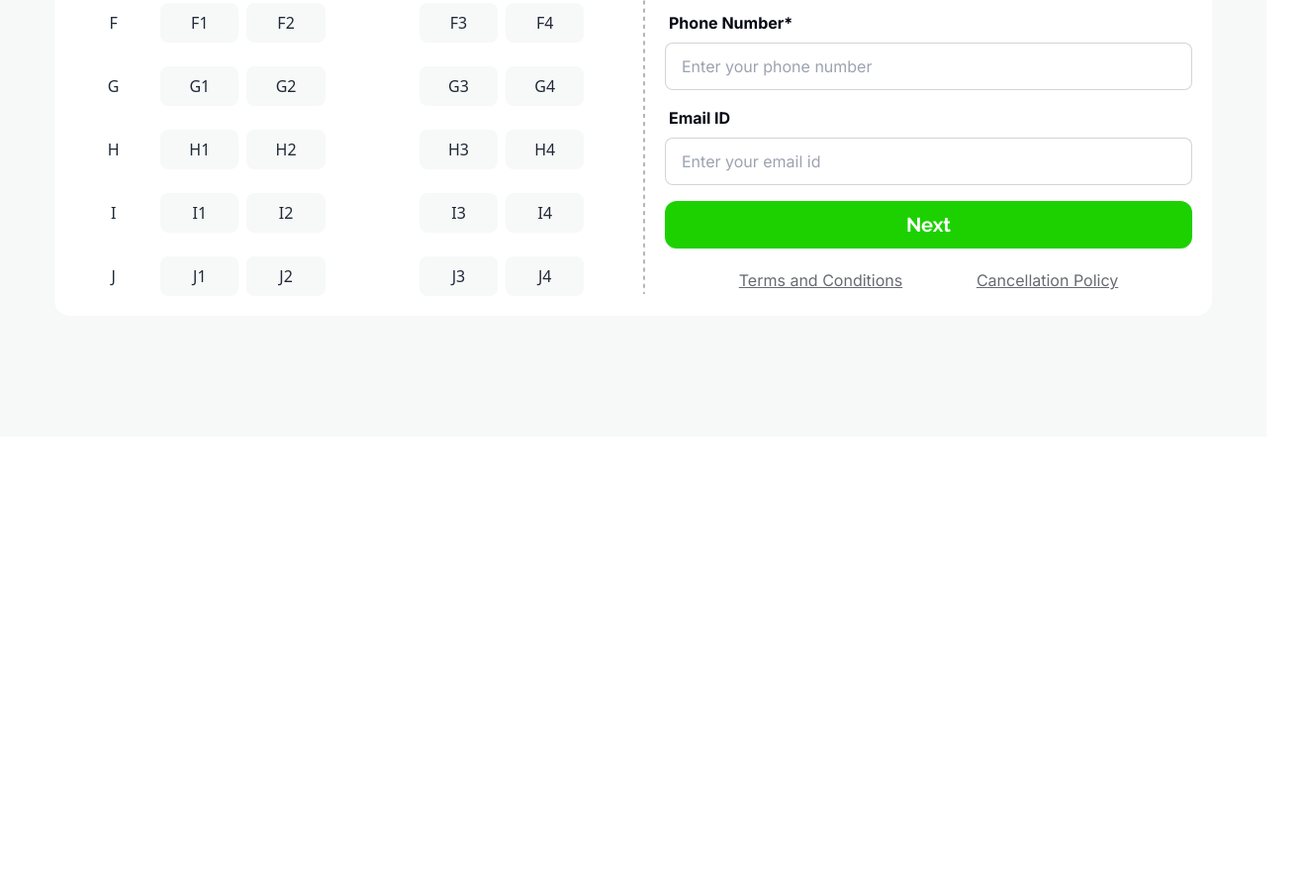
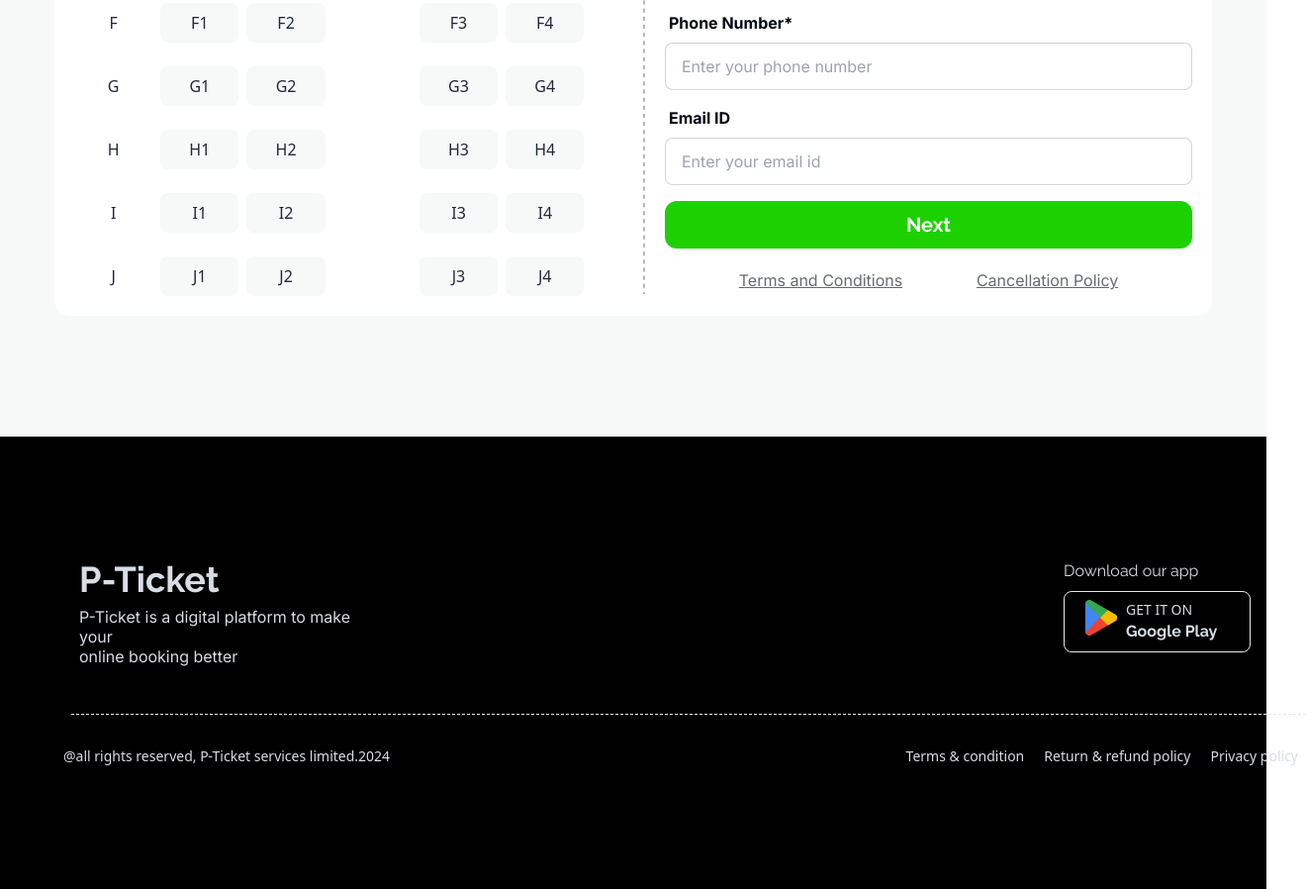
Before and after one commit to Humayra-Amin/Smart-Ticket-A5, a plain HTML site: page index.html in a window 1280 px wide. Shown: the part 2609-3507 px from the top of the page at 99% size, 1320 px wide, since content can reach past the window. Before the commit the page ends 3050 px from the top, so only its background shows below. Drawn offline with nearby package versions, Linux system fonts and the light colour scheme.

Commit message:
footer design done

```diff
--- a/index.html
+++ b/index.html
@@ -154,7 +154,8 @@
         </section>
 
         <!-- seat booking -->
-        <section class="seat-booking-container mt-16 lg:mt-40 h-[1600px] bg-[#F7F8F8] border-t-2 border-[#1DD100] rounded-t-[88px]">
+        <section
+            class="seat-booking-container mt-16 lg:mt-40 h-[1600px] bg-[#F7F8F8] border-t-2 border-[#1DD100] rounded-t-[88px]">
             <h1 class="text-center text-3xl lg:text-4xl lg:mt-20 font-raleway font-bold">P.H Paribahan</h1>
             <p class="text-center lg:text-xl lg:mt-6 font-inter text-[#03071299]">Book your desired seats for
                 comfortable and easy journey</p>
@@ -374,7 +375,8 @@
 
                         <label class="form-control mt-2">
                             <div class="label">
-                                    <span class="label-text font-inter text-[#030712] font-bold text-base">Passenger Name*</span>
+                                <span class="label-text font-inter text-[#030712] font-bold text-base">Passenger
+                                    Name*</span>
                             </div>
                             <input type="text" placeholder="Enter your name"
                                 class="input input-bordered text-[#03071266] font-inter" />
@@ -383,19 +385,23 @@
 
                         <label class="form-control mt-2">
                             <div class="label">
-                                <span class="label-text font-inter text-[#030712] font-bold text-base">Phone Number*</span>
+                                <span class="label-text font-inter text-[#030712] font-bold text-base">Phone
+                                    Number*</span>
                             </div>
-                            <input type="text" placeholder="Enter your phone number" class="input input-bordered text-[#03071266] font-inter" />
+                            <input type="text" placeholder="Enter your phone number"
+                                class="input input-bordered text-[#03071266] font-inter" />
                         </label>
 
                         <label class="form-control mt-2">
                             <div class="label">
                                 <span class="label-text font-inter text-[#030712] font-bold text-base">Email ID</span>
                             </div>
-                            <input type="text" placeholder="Enter your email id" class="input input-bordered text-[#03071266] font-inter" />
+                            <input type="text" placeholder="Enter your email id"
+                                class="input input-bordered text-[#03071266] font-inter" />
                         </label>
 
-                        <button class="btn bg-[#1DD100] mb-5 mt-4 w-[533px] text-white font-raleway font-bold lg:text-xl border-0 lg:px-8 rounded-xl">Next</button>
+                        <button
+                            class="btn bg-[#1DD100] mb-5 mt-4 w-[533px] text-white font-raleway font-bold lg:text-xl border-0 lg:px-8 rounded-xl">Next</button>
 
                         <div class="flex justify-evenly ">
                             <a class="underline font-inter text-base text-[#03071299]" href="">Terms and Conditions</a>
@@ -412,8 +418,41 @@
 
     </main>
 
-    <footer>
+    <footer class="footer items-center p-4 bg-black text-neutral-content h-[457px]">
+        <div class="">
+            <div class="flex justify-between">
+                <aside class="ml-16 mb-10">
+                    <h1 class="font-raleway text-4xl font-bold">P-Ticket</h1>
+                    <p class="mt-2 font-inter text-[16px]">P-Ticket is a digital platform to make your <br>online
+                        booking better</p>
+                </aside>
+                <nav class="ml-[700px]">
+                    <p class="font-raleway text-base">Download our app</p>
+                    <div class="flex border py-2 px-5 w-[189px] gap-2 rounded-lg mt-2">
+                        <div>
+                            <img src="images/playstore.png" alt="">
+                        </div>
+                        <div>
+                            <p>GET IT ON</p>
+                            <h1 class="font-raleway text-base font-bold">Google Play</h1>
+                        </div>
+                    </div>
+                </nav>
+            </div>
+            <hr class="border-dashed w-full ml-14">
 
+            <div class="flex justify-between w-full ml-12 mt-6">
+                <div>
+                    <p>@all rights reserved, P-Ticket services limited.2024</p>
+                </div>
+                <div class="flex gap-5">
+                    <p>Terms & condition</p>
+                    <p>Return & refund policy</p>
+                    <p>Privacy policy</p>
+                </div>
+            </div>
+
+        </div>
     </footer>
 
 </body>
```
Lines whose indentation alone changed are shown as unchanged.
